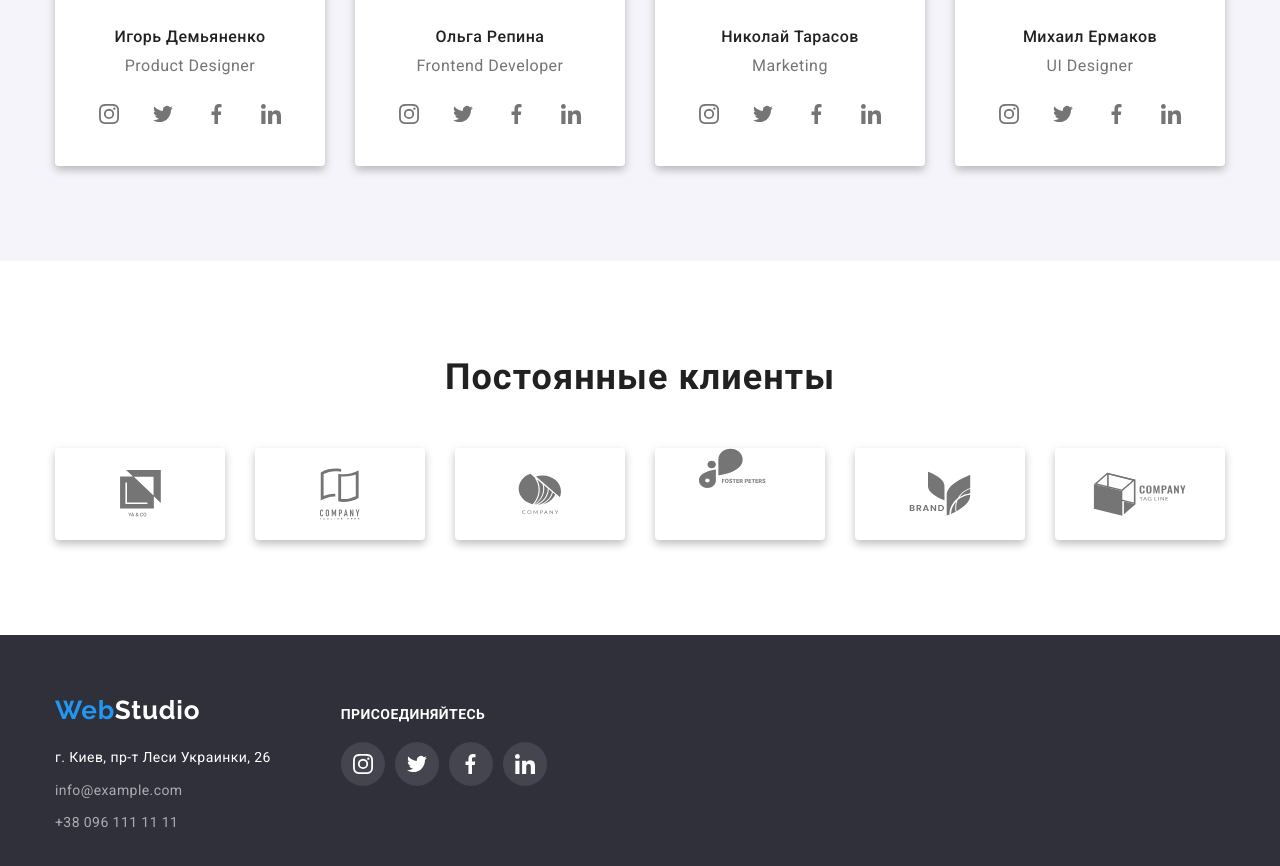
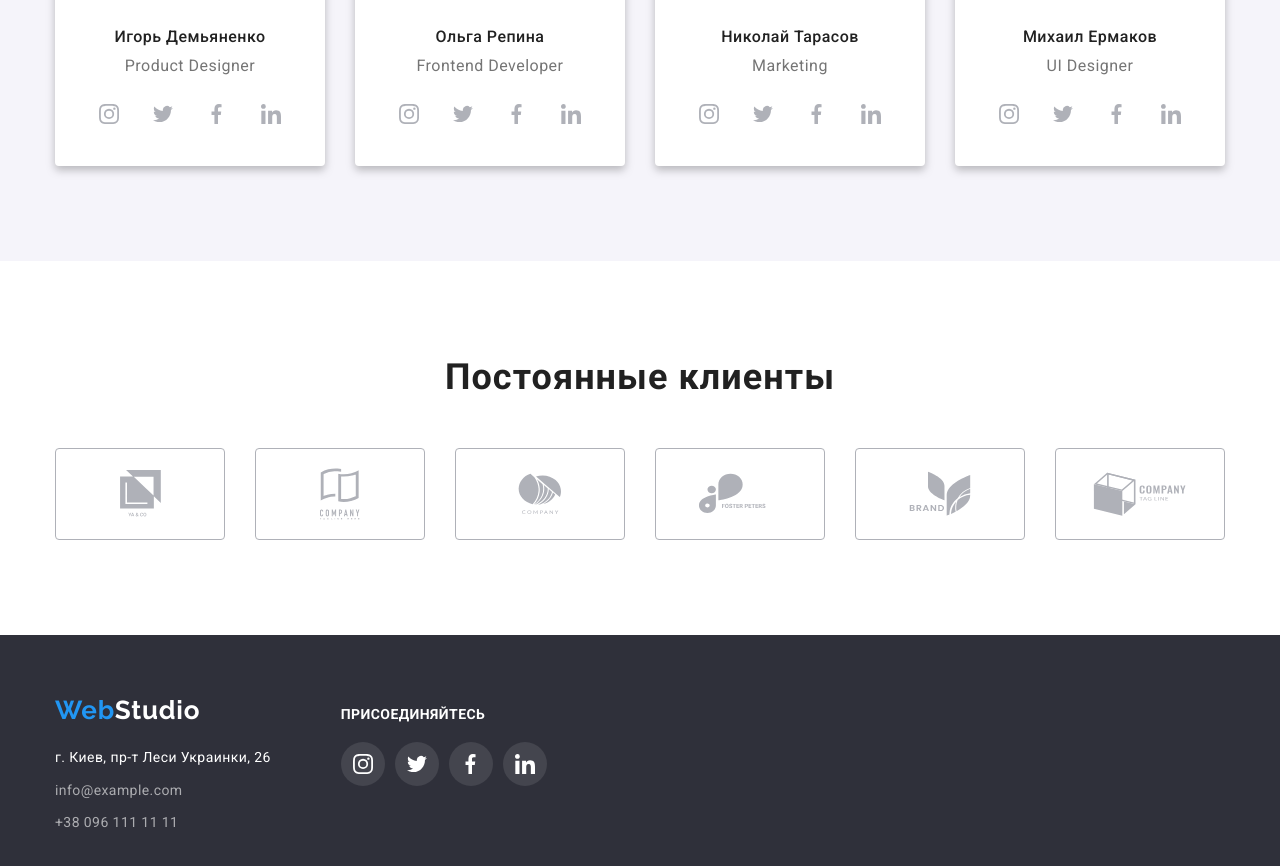
Before and after one commit to VladMasl/goit-markup-hw-04, a plain HTML site: page index.html in a window 1280 px wide. Shown: the part 2053-2919 px from the top of the page. Drawn offline with nearby package versions, Linux system fonts and the light colour scheme.

Commit message:
перевірено валідатором

```diff
--- a/css/styles.css
+++ b/css/styles.css
@@ -16,6 +16,7 @@
   --primary-button-color: rgba(245, 244, 250, 1);
   --color-hover-bootton: rgba(25, 170, 250);
   --portfolio-project-color: rgba(238, 238, 238, 1);
+  --primary-icon-fill:rgba(175, 177, 184, 1);
 }
 
 html {
@@ -86,6 +87,7 @@ body {
 
   /* outline: 2px solid tomato; */
 }
+
 /* хедер */
 
 .main-nav {
@@ -141,20 +143,23 @@ body {
   align-items: baseline;
 }
 
-.auth-nav .item + .item {
+.auth-nav .item+.item {
   margin-left: 50px;
 }
 
 .nav-smartphone {
   margin-bottom: -3px;
 }
+
 .nav-envelope {
   margin-bottom: -1px;
 }
+
 .hed-icon {
   margin-right: 10px;
   fill: var(--primary-text-color);
 }
+
 .info-nav:hover .hed-icon {
   fill: var(--accent-color);
 }
@@ -194,6 +199,7 @@ body {
   width: 20px;
   height: 20px;
 }
+
 .work-blok {
   padding-bottom: 95px;
 }
@@ -220,7 +226,7 @@ body {
 
 .social-media {
   display: flex;
-
+  align-items: center;
   margin: auto;
   width: 206px;
 }
@@ -229,7 +235,7 @@ body {
   margin: auto;
   width: 20px;
   height: 20px;
-  fill: var(--primary-text-color);
+  fill:var(--primary-icon-fill);
 }
 
 .media:hover .social,
@@ -255,7 +261,7 @@ body {
   height: 20px;
 }
 
-.media:not(:last-child) {
+.social-item:not(:last-child) {
   margin-right: 10px;
 }
 
@@ -290,6 +296,7 @@ body {
   min-width: 70px;
   text-align: center;
 }
+
 .filter-button:hover,
 .filter-button:focus {
   filter: drop-shadow(0px 4px 4px rgba(0, 0, 0, 0.25));
@@ -426,11 +433,9 @@ body {
   padding-top: 200px;
   padding-bottom: 200px;
   margin: auto;
-  background-image: linear-gradient(
-      to right,
+  background-image: linear-gradient(to right,
       rgba(0, 0, 0, 0.25),
-      rgba(0, 0, 0, 0.25)
-    ),
+      rgba(0, 0, 0, 0.25)),
     url(../images/Img-fon.jpg);
   background-color: var(--primary-background-color);
 }
@@ -516,6 +521,7 @@ body {
   width: 70px;
   margin: auto;
 }
+
 .diagram {
   width: 70px;
   height: 53.69px;
@@ -661,6 +667,7 @@ body {
   letter-spacing: 0.03em;
   color: var(--primary-text-color);
 }
+
 /* постоянные клиенты */
 
 .section-clients {
@@ -672,6 +679,7 @@ body {
   letter-spacing: 0.03em;
   color: var(--title-text-color);
 }
+
 .box-clients {
   display: flex;
 }
@@ -682,19 +690,22 @@ body {
   max-width: 106px;
   max-height: 60px;
 }
+
 .clients {
   display: flex;
   justify-content: center;
   width: 170px;
   height: 92px;
-  filter: drop-shadow(0px 4px 4px rgba(0, 0, 0, 0.25));
+  border: 1px solid var(--primary-icon-fill);
   background-color: var(--primary-white-color);
   border-radius: 4px;
 }
+
 .clients:hover,
 .clients:focus {
   border: 1px solid var(--accent-color);
 }
+
 .clients:hover .customers,
 .clients:focus .customers {
   fill: var(--accent-color);
@@ -705,29 +716,36 @@ body {
   justify-content: center;
   width: 170px;
 }
+
 .customers {
-  fill: var(--primary-text-color);
+  fill:rgba(175, 177, 184, 1);
 }
+
 .group-a {
   width: 41px;
   height: 46.7px;
 }
+
 .group-b {
   width: 40px;
   height: 52px;
 }
+
 .group-c {
   width: 43.46px;
   height: 41.18px;
 }
+
 .group-d {
   width: 84.44px;
   height: 40.62px;
 }
+
 .group-e {
   width: 62.54px;
   height: 45.43px;
 }
+
 .group-f {
   width: 93.79px;
   height: 43.93px;
@@ -747,12 +765,13 @@ body {
   display: flex;
   align-items: baseline;
 }
+
 .footer-logo {
   display: block;
   margin-bottom: 20px;
 }
 
-.footer-nav > .auth-info:not(:last-child) {
+.footer-nav>.auth-info:not(:last-child) {
   margin-bottom: 9px;
 }
 
@@ -786,6 +805,7 @@ footer .logo {
   color: var(--foorer-text-color);
   text-decoration: none;
 }
+
 .strong-media {
   margin-bottom: 20px;
   padding: 0;
@@ -796,12 +816,15 @@ footer .logo {
   text-transform: uppercase;
   color: var(--primary-white-color);
 }
-.footer-media {
-  margin-left: 70px;
+
+.address-footer {
+  margin-right: 70px;
 }
+
 .footer-svg {
   fill: var(--primary-white-color);
 }
+
 .footer-icon {
   background-color: rgba(68, 69, 78, 1);
 }
--- a/index.html
+++ b/index.html
@@ -154,32 +154,37 @@
               <p class="speciality" lang="en">Product Designer</p>
 
               <ul class="social-media">
-
+                <li class="social-item">
                   <a href="" class="media">
-                  <svg  class="social">
+                    <svg class="social">
                       <use href="./images/icons.svg.svg#icon-instagram" width="20px" height="20px"></use>
                     </svg>
                   </a>
+                </li>
 
-
+                <li class="social-item">
                   <a href="" class="media">
                     <svg class="social">
                       <use href="./images/icons.svg.svg#icon-twitter" width="20px" height="20px"></use>
                     </svg>
                   </a>
+                </li>
 
-
+                <li class="social-item">
                   <a href="" class="media">
                     <svg class="social">
                       <use href="./images/icons.svg.svg#icon-facebook" width="20px" height="20px"></use>
                     </svg>
                   </a>
+                </li>
 
+                <li class="social-item">
                   <a href="" class="media">
                     <svg class="social">
                       <use class="tester" href="./images/icons.svg.svg#icon-linkedin" width="20px" height="20px"></use>
                     </svg>
                   </a>
+                </li>
               </ul>
             </div>
           </li>
@@ -190,33 +195,38 @@
               <h3 class="employee">Ольга Репина</h3>
               <p class="speciality" lang="en">Frontend Developer</p>
               <ul class="social-media">
-
+                <li class="social-item">
                   <a href="" class="media">
-                    <svg  class="social">
+                    <svg class="social">
                       <use href="./images/icons.svg.svg#icon-instagram" width="20px" height="20px"></use>
                     </svg>
                   </a>
+                </li>
 
-
+                <li class="social-item">
                   <a href="" class="media">
                     <svg class="social">
                       <use href="./images/icons.svg.svg#icon-twitter" width="20px" height="20px"></use>
                     </svg>
                   </a>
+                </li>
 
-
+                <li class="social-item">
                   <a href="" class="media">
                     <svg class="social">
                       <use href="./images/icons.svg.svg#icon-facebook" width="20px" height="20px"></use>
                     </svg>
                   </a>
+                </li>
 
+                <li class="social-item">
                   <a href="" class="media">
                     <svg class="social">
-                      <use href="./images/icons.svg.svg#icon-linkedin" width="20px" height="20px"></use>
+                      <use class="tester" href="./images/icons.svg.svg#icon-linkedin" width="20px" height="20px"></use>
                     </svg>
                   </a>
-
+                </li>
+              </ul>
             </div>
           </li>
 
@@ -226,31 +236,38 @@
               <h3 class="employee">Николай Тарасов</h3>
               <p class="speciality" lang="en">Marketing</p>
               <ul class="social-media">
+                <li class="social-item">
                   <a href="" class="media">
-                  <svg  class="social">
+                    <svg class="social">
                       <use href="./images/icons.svg.svg#icon-instagram" width="20px" height="20px"></use>
                     </svg>
                   </a>
+                </li>
 
-
+                <li class="social-item">
                   <a href="" class="media">
                     <svg class="social">
                       <use href="./images/icons.svg.svg#icon-twitter" width="20px" height="20px"></use>
                     </svg>
                   </a>
+                </li>
 
-
+                <li class="social-item">
                   <a href="" class="media">
                     <svg class="social">
                       <use href="./images/icons.svg.svg#icon-facebook" width="20px" height="20px"></use>
                     </svg>
                   </a>
+                </li>
 
+                <li class="social-item">
                   <a href="" class="media">
                     <svg class="social">
-                    <use href="./images/icons.svg.svg#icon-linkedin" width="20px" height="20px"></use>
+                      <use class="tester" href="./images/icons.svg.svg#icon-linkedin" width="20px" height="20px"></use>
                     </svg>
                   </a>
+                </li>
+              </ul>
             </div>
           </li>
 
@@ -260,31 +277,38 @@
               <h3 class="employee">Михаил Ермаков</h3>
               <p class="speciality" lang="en">UI Designer</p>
               <ul class="social-media">
+                <li class="social-item">
                   <a href="" class="media">
-                  <svg  class="social">
+                    <svg class="social">
                       <use href="./images/icons.svg.svg#icon-instagram" width="20px" height="20px"></use>
                     </svg>
                   </a>
+                </li>
 
-
+                <li class="social-item">
                   <a href="" class="media">
                     <svg class="social">
                       <use href="./images/icons.svg.svg#icon-twitter" width="20px" height="20px"></use>
                     </svg>
                   </a>
+                </li>
 
-
+                <li class="social-item">
                   <a href="" class="media">
                     <svg class="social">
                       <use href="./images/icons.svg.svg#icon-facebook" width="20px" height="20px"></use>
                     </svg>
                   </a>
+                </li>
 
+                <li class="social-item">
                   <a href="" class="media">
                     <svg class="social">
-                    <use href="./images/icons.svg.svg#icon-linkedin" width="20px" height="20px"></use>
+                      <use class="tester" href="./images/icons.svg.svg#icon-linkedin" width="20px" height="20px"></use>
                     </svg>
                   </a>
+                </li>
+              </ul>
             </div>
           </li>
         </ul>
@@ -296,50 +320,54 @@
       <h2 class="section-clients">Постоянные клиенты</h2>
       <ul class="box-clients">
         <li class="clients">
-        <a href="" class="clients-group ">
+          <a href="" class="clients-group">
             <svg class="customers group-a">
-          <use href="./images/icons.svg.svg#icon-group"  width="41px" height="46.7px"></use>
+              <use href="./images/icons.svg.svg#icon-group" width="41px" height="46.7px"></use>
             </svg>
           </a>
         </li>
         <li class="clients">
-        <a href="" class="clients-group ">
+          <a href="" class="clients-group">
             <svg class="customers  group-b">
-          <use href="./images/icons.svg.svg#icon-group1"  width="40px" height="52px"></use>
+              <use href="./images/icons.svg.svg#icon-group1" width="40px" height="52px"></use>
             </svg>
-      </a></li>
+          </a>
+        </li>
         <li class="clients">
-         <a href="" class="clients-group ">
+          <a href="" class="clients-group">
             <svg class="customers  group-c">
-          <use href="./images/icons.svg.svg#icon-group2"  width="43.46px" height="41.18px"></use>
+              <use href="./images/icons.svg.svg#icon-group2" width="43.46px" height="41.18px"></use>
             </svg>
-      </a></li>
+          </a>
+        </li>
         <li class="clients">
-        <a href="" class="tester ">
+          <a href="" class="clients-group">
             <svg class="customers  group-d">
-          <use href="./images/icons.svg.svg#icon-group3"  width="84.44px" height="40.62px"></use>
+              <use href="./images/icons.svg.svg#icon-group3" width="84.44px" height="40.62px"></use>
             </svg>
-      </a></li>
+          </a>
+        </li>
         <li class="clients">
-         <a href="" class="clients-group ">
+          <a href="" class="clients-group">
             <svg class="customers  group-e">
-          <use href="./images/icons.svg.svg#icon-group4"  width="62.54px" height="45.43px"></use>
+              <use href="./images/icons.svg.svg#icon-group4" width="62.54px" height="45.43px"></use>
             </svg>
-      </a></li>
+          </a>
+        </li>
         <li class="clients">
-        <a href="" class="clients-group ">
+          <a href="" class="clients-group">
             <svg class="customers  group-f">
-          <use href="./images/icons.svg.svg#icon-group5"  width="93.79px" height="43.93px"></use>
+              <use href="./images/icons.svg.svg#icon-group5" width="93.79px" height="43.93px"></use>
             </svg>
-      </a></li>
+          </a>
+        </li>
       </ul>
     </div>
   </section>
   <!-- футер -->
-
   <footer class="footer-box">
     <div class="container conteainer-footer">
-      <div>
+      <div class="address-footer">
         <a class="logo footer-logo" href=""><span class="web">Web</span>Studio</a>
         <address style="font-style: normal;">
           <ul class="footer-nav list">
@@ -360,32 +388,34 @@
       <div class="footer-media">
         <h2 class="strong-media">присоединяйтесь</h2>
         <ul class="social-footer">
-
+          <li class="social-item">
             <a href="" class="media footer-icon">
-          <svg  class="social footer-svg">
+              <svg class="social footer-svg">
                 <use href="./images/icons.svg.svg#icon-instagram" width="20px" height="20px"></use>
               </svg>
             </a>
-
-
+          </li>
+          <li class="social-item">
             <a href="" class="media footer-icon">
               <svg class="social footer-svg">
                 <use href="./images/icons.svg.svg#icon-twitter" width="20px" height="20px"></use>
               </svg>
             </a>
-
-
+          </li>
+          <li class="social-item">
             <a href="" class="media footer-icon">
               <svg class="social footer-svg">
                 <use href="./images/icons.svg.svg#icon-facebook" width="20px" height="20px"></use>
               </svg>
             </a>
-
+          </li>
+          <li class="social-item">
             <a href="" class="media footer-icon">
               <svg class="social footer-svg">
                 <use href="./images/icons.svg.svg#icon-linkedin" width="20px" height="20px"></use>
               </svg>
             </a>
+          </li>
         </ul>
       </div>
 
```
Also changed, not shown: portfolio.html (+36 -86 lines). Lines whose indentation alone changed are shown as unchanged.
